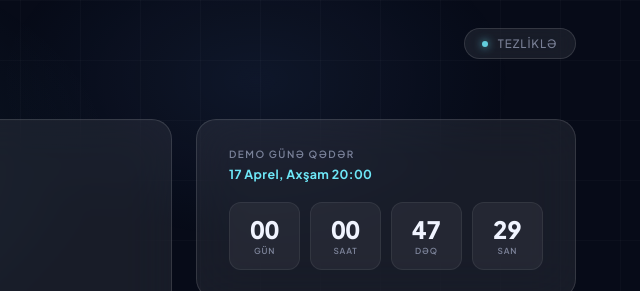
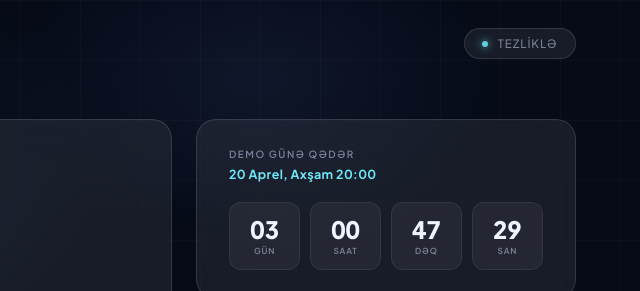
Before and after one commit to Muzafferus/1ishvar, a plain HTML site: page index.html in a window 1280 px wide. Shown: the top 291 px of the page, 640-1280 px from the left. Drawn offline with Linux system fonts and the light colour scheme; no server answers.

Commit message:
update date

```diff
--- a/app.js
+++ b/app.js
@@ -1,7 +1,7 @@
 // ==========================================
 // 1. GERİYƏ SAYIM MƏNTİQİ
 // ==========================================
-const TARGET = new Date('2026-04-17T20:00:00+04:00');
+const TARGET = new Date('2026-04-20T20:00:00+04:00');
 
 function pad(n) { return String(n).padStart(2, '0'); }
 
--- a/index.html
+++ b/index.html
@@ -87,7 +87,7 @@
 
   <div class="glass-card side-top">
     <p class="side-label">Demo günə qədər</p>
-    <p class="demo-date">17 Aprel, Axşam 20:00</p>
+    <p class="demo-date">20 Aprel, Axşam 20:00</p>
     <div class="countdown">
       <div class="count-unit">
         <div class="count-num" id="days">--</div>
```
